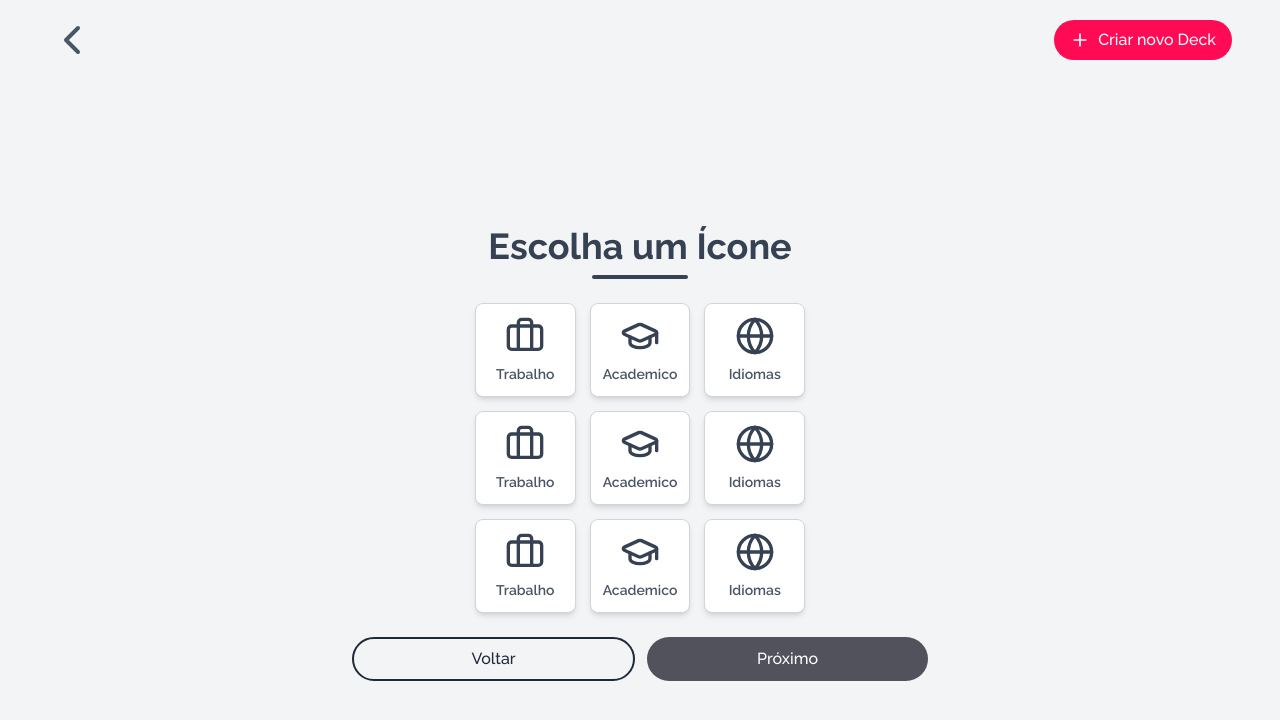
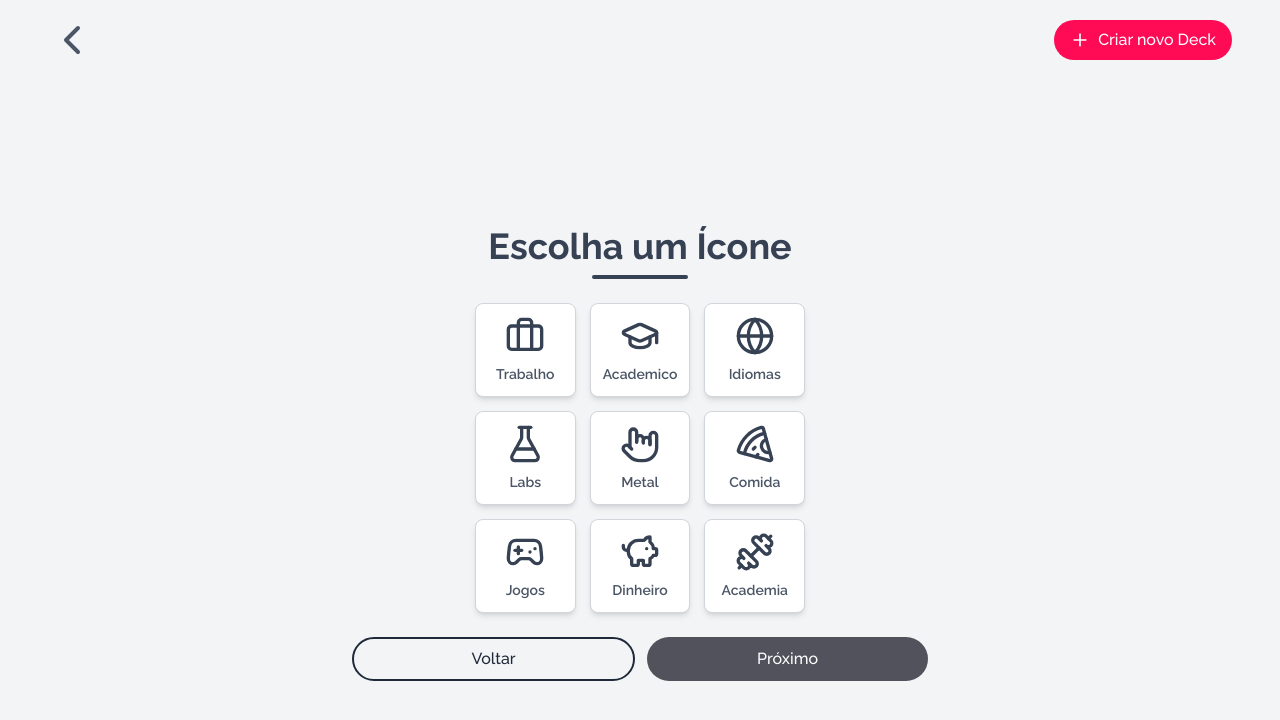
Before and after one commit to julioceno/memoriza, a Next.js app: page /decks/create/IconSelection in a window 1280 px wide. Shown: the top 720 px of the page. Built offline with nearby package versions, Linux system fonts and the light colour scheme.

Commit message:
feat: improve icons

```diff
--- a/src/app/decks/create/IconSelection/page.tsx
+++ b/src/app/decks/create/IconSelection/page.tsx
@@ -3,19 +3,19 @@
 import SectionTitle from '@/components/SectionTitle';
 import Button from '@/components/Button';
 import React, { useState } from 'react';
-import { Briefcase, Globe, GraduationCap } from 'lucide-react';
+import { Briefcase, Dumbbell, FlaskConical, Gamepad2, Globe, GraduationCap, HandMetal, PiggyBank, Pizza } from 'lucide-react';
 import IconGridItem from '@/components/IconGridItem/IconGrridItem';
 
 const icons = [
     { id: 1, icon: <Briefcase />, label: "Trabalho" },
     { id: 2, icon: <GraduationCap />, label: "Academico" },
     { id: 3, icon: <Globe />, label: "Idiomas" },
-    { id: 4, icon: <Briefcase />, label: "Trabalho" },
-    { id: 5, icon: <GraduationCap />, label: "Academico" },
-    { id: 6, icon: <Globe />, label: "Idiomas" },
-    { id: 7, icon: <Briefcase />, label: "Trabalho" },
-    { id: 8, icon: <GraduationCap />, label: "Academico" },
-    { id: 9, icon: <Globe />, label: "Idiomas" },
+    { id: 4, icon: <FlaskConical />, label: "Labs" },
+    { id: 5, icon: <HandMetal />, label: "Metal" },
+    { id: 6, icon: <Pizza />, label: "Comida" },
+    { id: 7, icon: <Gamepad2 />, label: "Jogos" },
+    { id: 8, icon: <PiggyBank />, label: "Dinheiro" },
+    { id: 9, icon: <Dumbbell />, label: "Academia" },
 ];
 
 
@@ -48,7 +48,7 @@ const IconSelectionPage: React.FC = () => {
                     <Button full type="outlined">
                         Voltar
                     </Button>
-                    <Button full disabled>Próximo</Button>
+                    <Button full disabled={!selectedIcon}>Próximo</Button>
                 </div>
             </div>
         </div>
```
